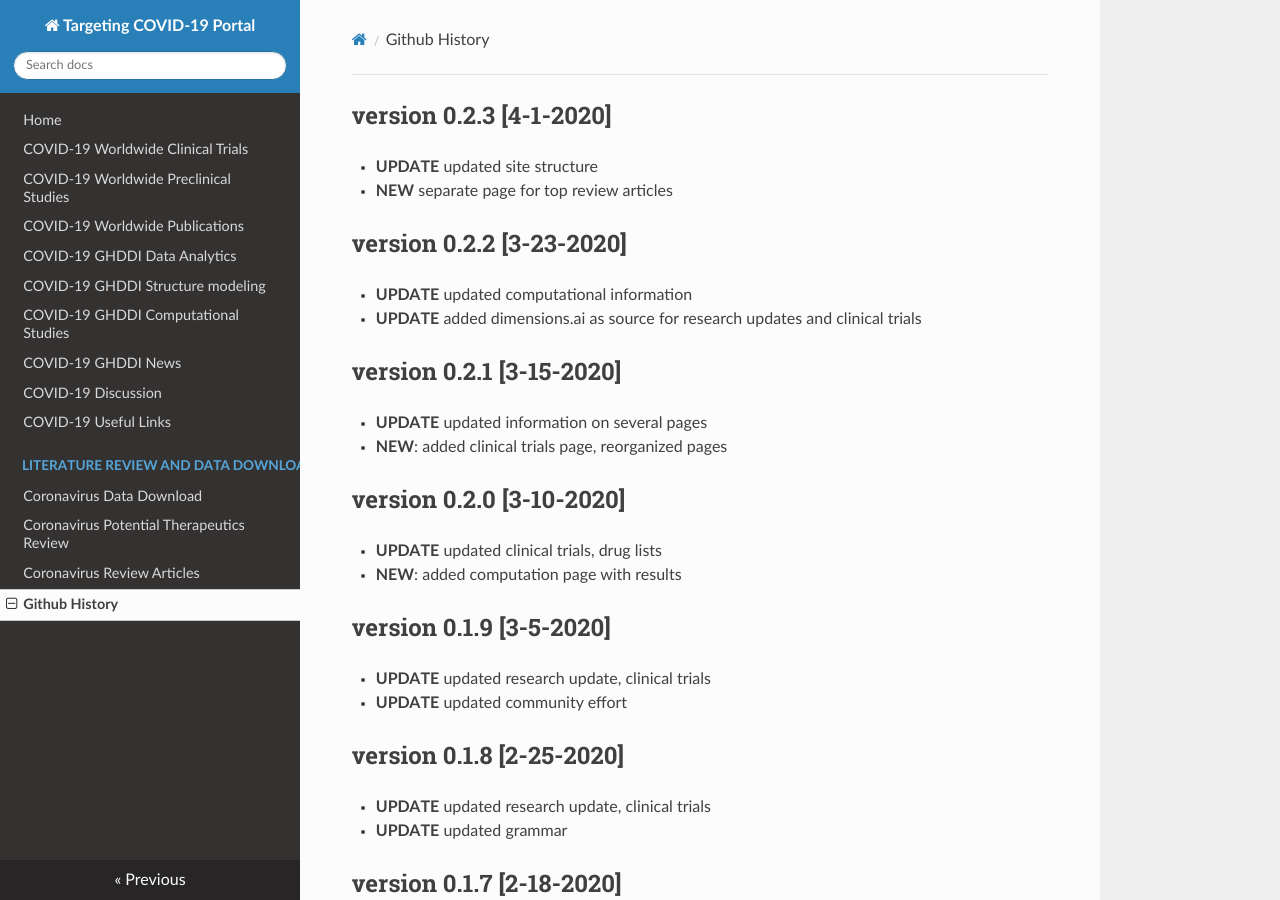
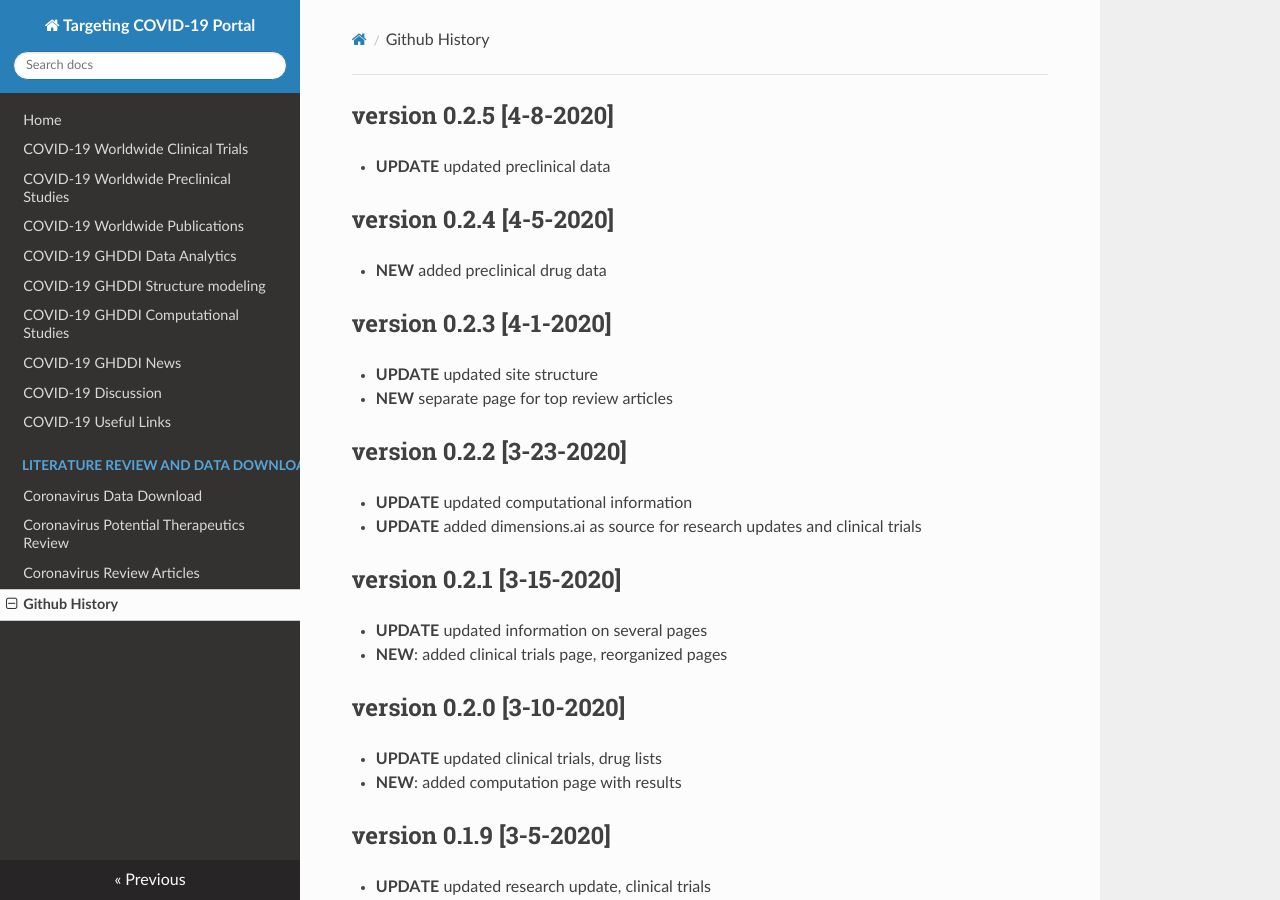
Before and after one commit to GHDDI-AILab/Targeting2019-nCoV, an MkDocs documentation site: the page built from docs/history.md, in a window 1280 px wide and 900 px high. Built offline with MkDocs 1.6.1, drawn with Linux system fonts in a browser that asks for light colours; nearby versions of some CDN libraries.

Commit message:
Update history.md

```diff
--- a/docs/history.md
+++ b/docs/history.md
@@ -1,3 +1,9 @@
+## version 0.2.5 [4-8-2020]
+* **UPDATE** updated preclinical data
+
+## version 0.2.4 [4-5-2020]
+* **NEW** added preclinical drug data
+
 ## version 0.2.3 [4-1-2020]
 * **UPDATE** updated site structure
 * **NEW** separate page for top review articles
```
